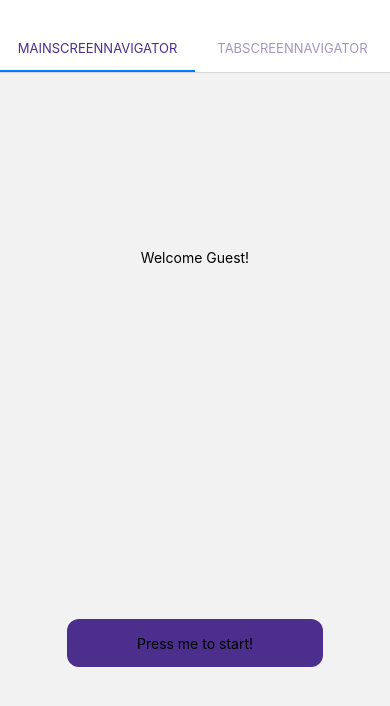
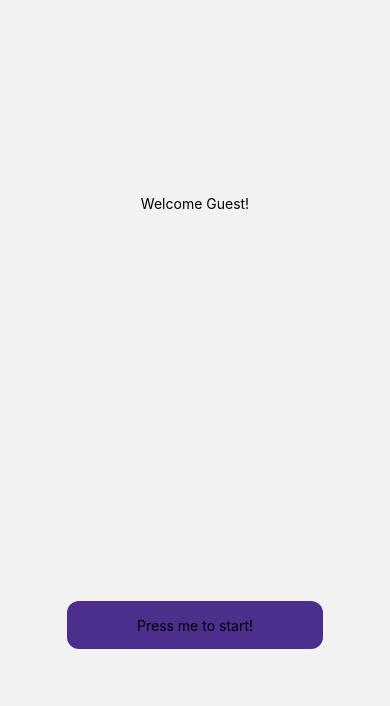
Before and after one commit to AgustinLizondo/ToLocation, a React Native app: screen / in a window 390 px wide. Shown: the top 706 px of the page. Built offline with nearby package versions, Linux system fonts and the light colour scheme.

Commit message:
Sexta Entrega - Tab to Stack

```diff
--- a/components/MainNavigator.js
+++ b/components/MainNavigator.js
@@ -2,34 +2,26 @@ import { StyleSheet } from 'react-native'
 import React from 'react'
 import MainScreenNavigator from '../components/MainScreenNavigator';
 import TabScreenNavigator from '../components/TabScreenNavigator';
-import { createMaterialTopTabNavigator } from '@react-navigation/material-top-tabs';
-import Colors from '../assets/Colors';
+import { createNativeStackNavigator } from '@react-navigation/native-stack';
 import { NavigationContainer } from '@react-navigation/native';
 
-const Tab = createMaterialTopTabNavigator();
+const Stack = createNativeStackNavigator();
 
 const MainNavigator = () => {
     return (
         <NavigationContainer>
-            <Tab.Navigator
+            <Stack.Navigator
                 screenOptions={{
-                    headerShown: false,
-                    tabBarStyle: styles.tabBar,
-                    tabBarPressColor: Colors.LightViolet,
-                    tabBarActiveTintColor: Colors.BoldViolet,
+                    headerShown: false
                 }}
             >
-                <Tab.Screen name='MainScreenNavigator' component={MainScreenNavigator} />
-                <Tab.Screen name='TabScreenNavigator' component={TabScreenNavigator} />
-            </Tab.Navigator >
+                <Stack.Screen name='MainScreenNavigator' component={MainScreenNavigator} />
+                <Stack.Screen name='TabScreenNavigator' component={TabScreenNavigator} />
+            </Stack.Navigator >
         </NavigationContainer >
     )
 }
 
-const styles = StyleSheet.create({
-    tabBar: {
-        marginTop: 24,
-    }
-})
+const styles = StyleSheet.create({})
 
 export default MainNavigator
```
